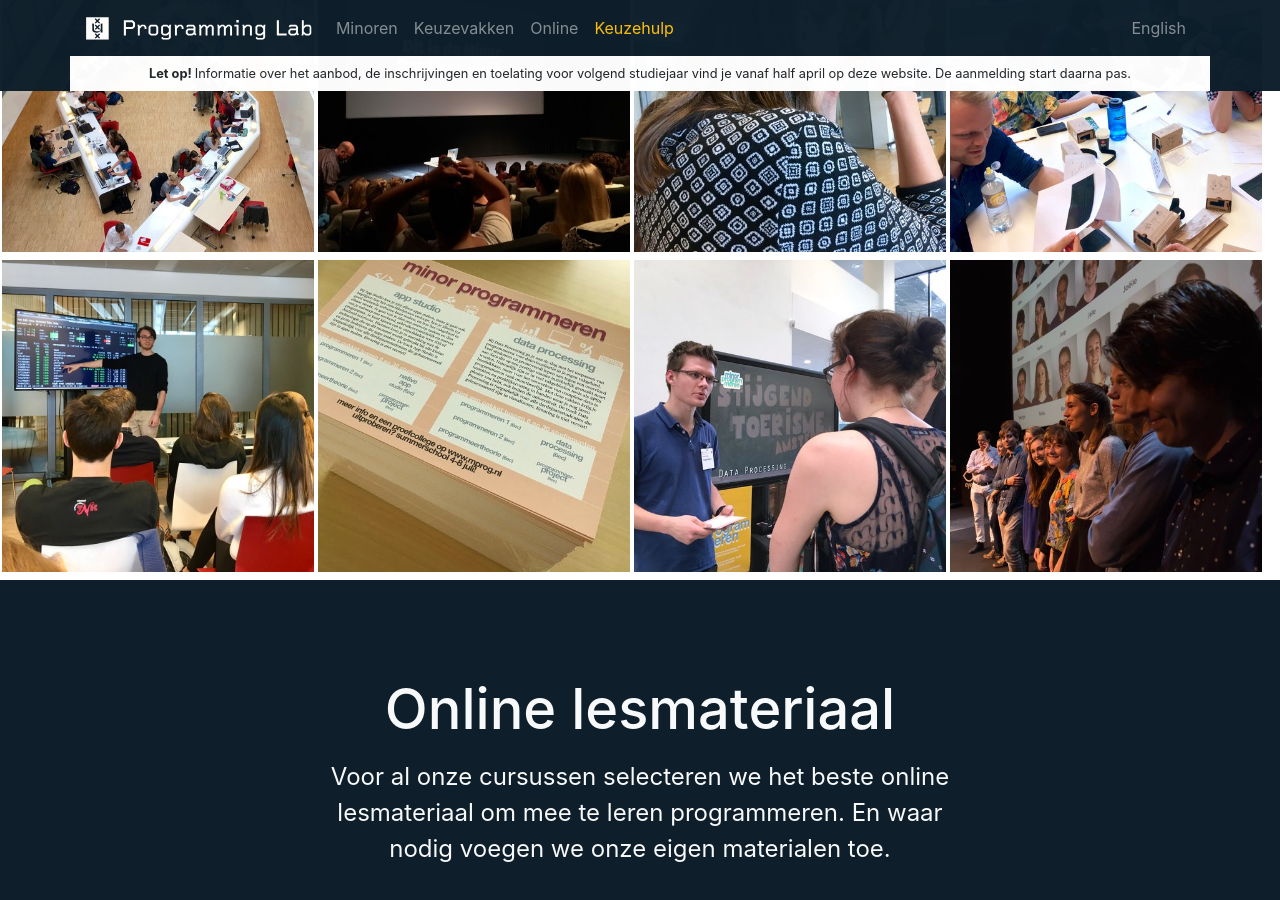
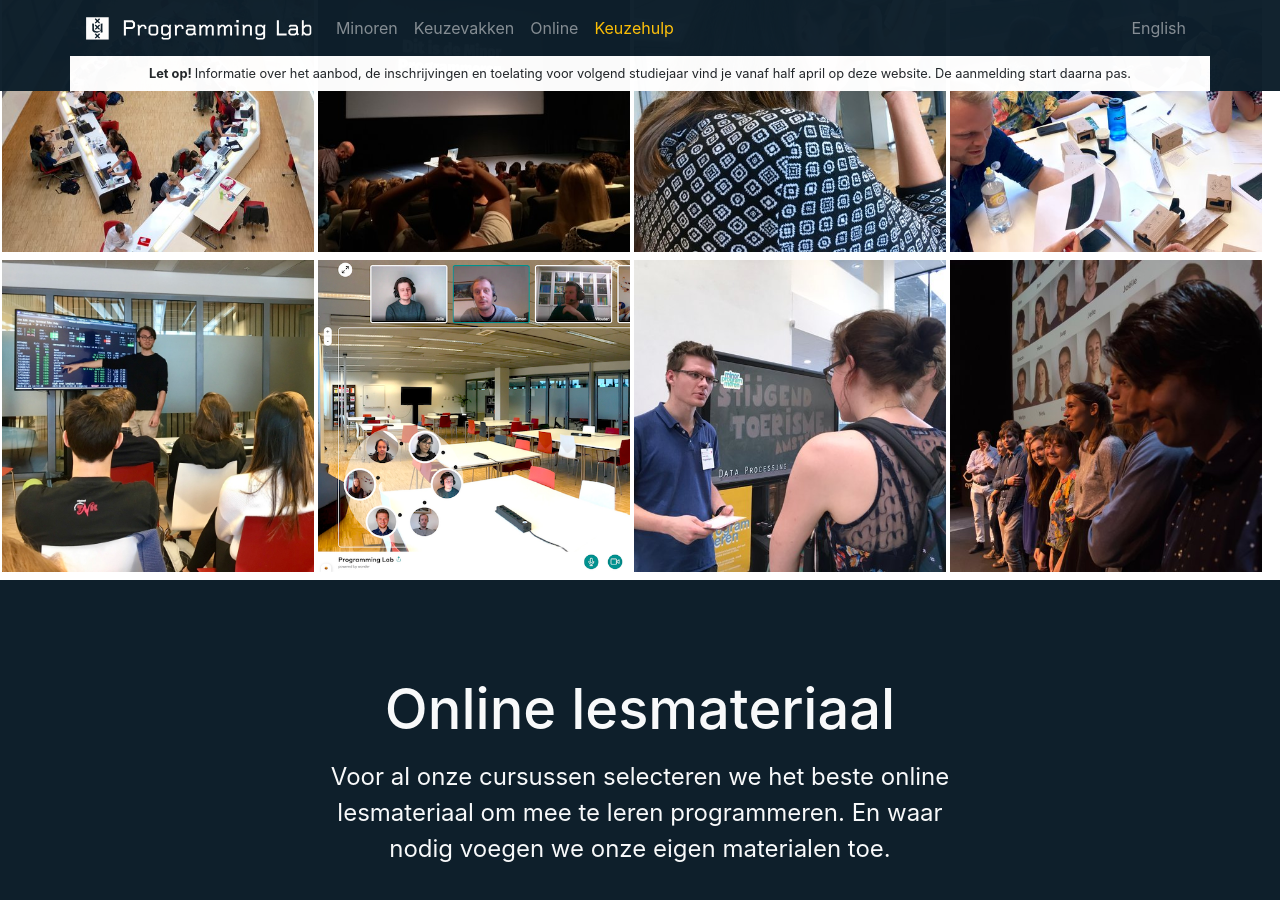
Before and after one commit to tdoolan/info, a Jekyll site: the page built from index.html, in a window 1280 px wide and 900 px high, scrolled down 1874 px. Built offline with Jekyll 4.4.1, drawn with Linux system fonts in a browser that asks for light colours.

Commit message:
online plaatje erbij

```diff
--- a/index.html
+++ b/index.html
@@ -35,7 +35,7 @@ layout: default
         <img src="{{ site.baseurl }}/assets/home/1473105649692.jpeg">
         <img src="{{ site.baseurl }}/assets/home/1473105670137.jpeg">
         <img src="{{ site.baseurl }}/assets/home/college.jpeg">
-        <img src="{{ site.baseurl }}/assets/home/1473107232414.jpeg">
+        <img src="{{ site.baseurl }}/assets/home/online-lokaal.png">
         <img src="{{ site.baseurl }}/assets/home/1473107265474.jpeg">
         <img src="{{ site.baseurl }}/assets/home/1473184273949.jpeg">
     </div>
```
Also changed, not shown: assets/home/1473106363754.jpeg (deleted), assets/home/online-lokaal.png (added).
